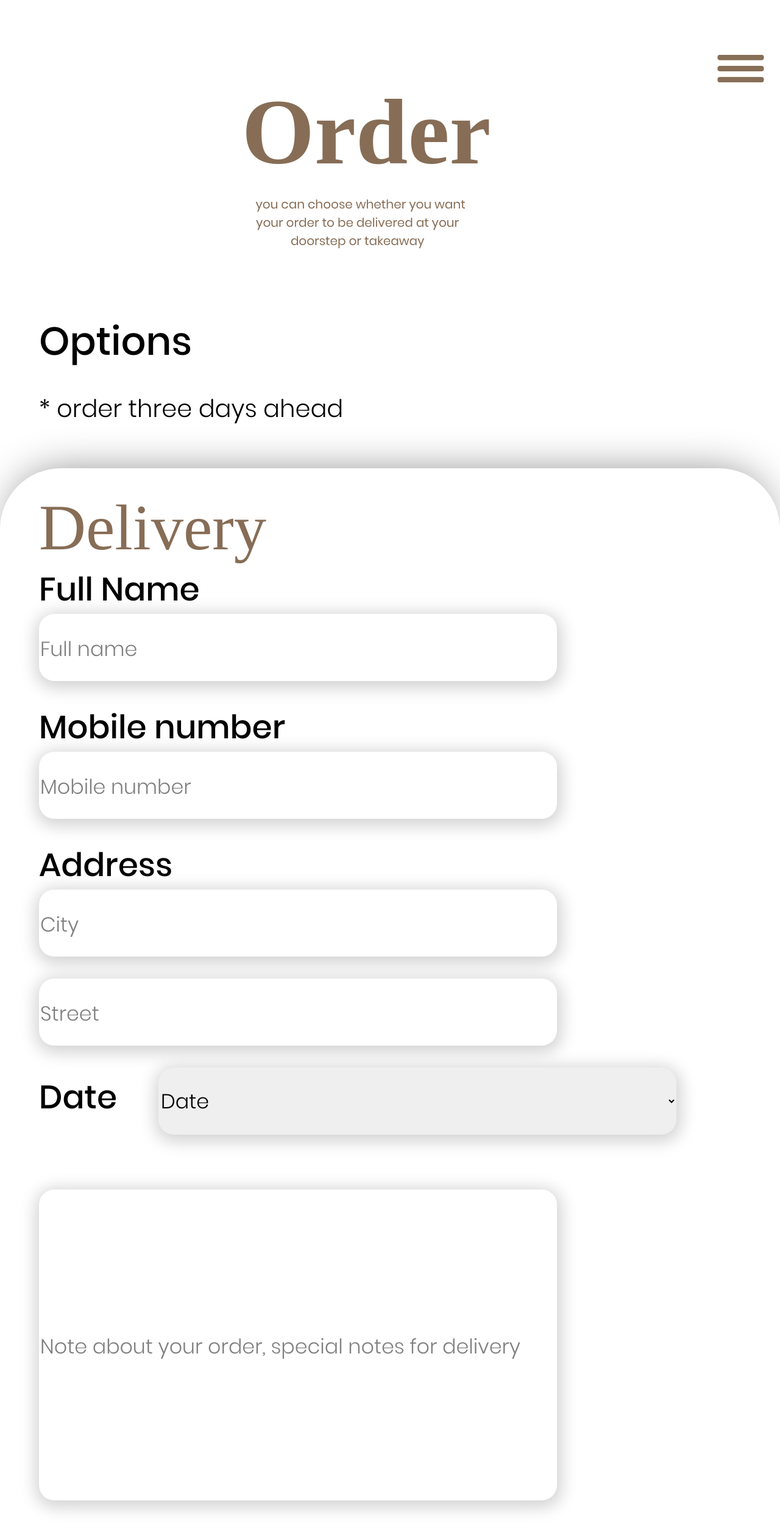
After one commit to charbelfares/bonapetit.lb, a PHP site: page /delivery-order.php in a window 1280 px wide. The commit adds this page. Shown: the whole page at 61% size. Run offline with PHP 8.4, Linux system fonts and the light colour scheme; some web fonts are replaced.

Commit message:
commit 2

```diff
--- /dev/null
+++ b/database.php
@@ -0,0 +1,6 @@
+<?php
+
+function connect(){
+    $connection = mysqli_connect('localhost','root','','bonapetit');
+    return $connection;
+}
--- /dev/null
+++ b/delivery-order.php
@@ -0,0 +1,65 @@
+<html>
+    <head>
+    <link rel="stylesheet" href="styles/deliver-order.css">
+    <link rel="stylesheet" href="styles/fonts.css">
+    <script src="inde.js"></script>
+    </head>
+    <body>
+    <img src="Links/Icons/burger.png" class="burger" onclick="openForm()">
+    <div id="myForm">
+            <img src="Links\Icons\reject2.png" id="reject" onclick="closeForm()"><br>
+            <div class="home">
+              <a href ="index.php">  Home </a>
+            </div>
+            <div class="profile">
+            <a href="register.php"> Profile </a>
+            </div>
+            <div class="designs">
+            <a href ="designs.php">Designs</a>
+            </div>
+            <div class="orders">
+            <a href="order.php">  Orders</a>
+            </div>
+        </div>
+        <span class="title">
+        <b>Order</b>
+        </span>
+        <span class="text">&nbsp;
+        you can choose whether you want <br>
+        your order to be delivered at your<br>
+         doorstep or takeaway
+        </span>
+        <div class="option">Options</div>
+            <div class="option-under">* order three days ahead</div>
+            <div class="delivery-form"><br><br>
+                <span class="title-under">Delivery</span>
+            <form>
+                <label for="fullname" class="font">
+                    Full Name
+                </label><br>
+                <input type="text" class="input" name="fullname" placeholder="Full name">
+                <br><br><br>
+                <label for="mobile" class="font">
+                    Mobile number
+                </label><br>
+                <input type="tel" class="input" name="mobile" placeholder="Mobile number">
+                <br><br><br>
+                <label for="Address" class="font">
+                    Address
+                </label><br>
+                <input type="text" class="input" name="city" placeholder="City">
+                <br><br><br>
+                <input type="text" class="input" name="street" placeholder="Street">
+                <br><br><br>
+                <label for="date" class="font">Date</label>
+                <select class="input">
+                    <option disabled selected>Date</option>
+                    <option>10/01/2022</option>
+                    <option>01/10/2022</option>
+                </select>
+                <br><br><br><br><br><br>
+                <input type="text" class="input1" name="info" placeholder="Note about your order, special notes for delivery">
+            </form>
+            </div>
+    </body>
+</html>
--- a/designs.php
+++ b/designs.php
@@ -23,7 +23,7 @@
             <a href="register.php"> Profile </a>
             </div>
             <div class="designs">
-                Designss
+                Designs
             </div>
             <div class="orders">
             <a href="order.php"> Orders</a>
--- a/inde.js
+++ b/inde.js
@@ -1,10 +1,5 @@
 function openForm() {
     document.getElementById("myForm").style.display = "block";
-    $('*').filter(function() {
-        return $(this).css('z-index') == 1;
-    }).each(function() {
-        $(this).style.opacity="50%";
-    });
 
 }
 
--- a/index.php
+++ b/index.php
@@ -1,13 +1,13 @@
 <html>
     <head>
-    <link rel="stylesheet" href="styles/indexx.css">
+    <link rel="stylesheet" href="styles/index.css">
     <link rel="stylesheet" href="styles/fonts.css">
     <script src="inde.js"></script>
     </head>
     <body>
         <img src="Links/Icons/Asset.png" class="logo">
         <img src="Links/Icons/burger.png" class="burger" onclick="openForm()">
-        <h1 class="test">Un petit box<br>plein de plaisir</h1>
+        <h1 class="test"><b>Un petit box<br>plein de plaisir</b></h1>
        <a href="order.php"> <span class="button1">
        &nbsp;&nbsp; Design your cake &nbsp;&nbsp
         </span></a>
--- /dev/null
+++ b/styles/deliver-order.css
@@ -0,0 +1,157 @@
+body{
+    margin:0;
+}
+a, a:hover, a:focus, a:active {
+    text-decoration: none;
+    color: inherit;
+}
+.burger{
+    float:right;
+    margin-top:7%;
+    margin-right:2%;
+}
+#myForm{
+    display: none;
+    height: 70%;
+    width: 25%;
+    background-color: white;
+    position: absolute;
+    right:0;
+    top:0;
+    box-shadow: grey -20px 20px 20px 1px;
+    z-index: 1;
+}
+#reject{
+    position: absolute;
+    top:5%;
+    left: 65%;
+}
+
+.home{
+    position: absolute;
+    color:#876D56;
+    font-family: poppins-regular;
+    font-size:40pt;
+    top:20%;
+    margin-left: 11%;
+}
+.profile{
+    position: absolute;
+    color:#876D56;
+    font-family: poppins-regular;
+    font-size:40pt;
+    top:27%;
+    margin-left: 11%;
+}
+
+.designs{
+    position: absolute;
+    color:#876D56;
+    font-family: poppins-regular;
+    font-size:40pt;
+    top:34%;
+    margin-left: 11%;
+}
+
+.orders{
+    position: absolute;
+    color:#876D56;
+    font-family: poppins-regular;
+    font-size:40pt;
+    top:41%;
+    margin-left: 11%;
+}
+.bro{
+    color: #BCD5D1;
+    font-family:introscriptdemo-medium;
+    text-align: center;
+    font-size: 110px;
+    margin-top: 12%;
+    position: absolute;
+    margin-left: 37%;
+}
+
+.title{
+    font-family: introscriptdemo-medium;
+    color:#876D56;
+    text-align: center;
+    font-size: 115pt;
+    margin-top: 10%;
+    position: absolute;
+    margin-left: 31%;
+}
+.text{
+    position: absolute;
+    color: #876d56;
+    font-family: poppins-regular;
+    font-size: 20px;
+    margin-top: 25%;
+    margin-left: 32%;
+     text-align: center;
+
+    }
+    .option{
+        font-family: poppins-medium;
+        font-size: 48pt;
+        position: absolute;
+        margin-left:5%;
+        margin-top: 40%;
+    }
+    .option-under{
+        font-family: poppins-light;
+        font-size: 30pt;
+        position: absolute;
+        margin-left:5%;
+        margin-top: 50%;
+    }
+.delivery-form{
+    position: absolute;
+    width: 100%;
+    height: 100%;
+    margin-top:60%;
+    background-color: white;
+    border-top-left-radius: 100px;
+    border-top-right-radius: 100px;
+    box-shadow: grey 0px -14px 68px -22px;
+}
+.title-under{
+    font-family: introscriptdemo-medium;
+    color:#876D56;
+    text-align: center;
+    font-size: 80pt;
+    margin: 5%;
+}
+.font{
+    font-family: poppins-medium;
+    font-size: 40pt;
+    margin-left: 5%;
+}
+.input{
+    border:none;
+    width: 850px;
+    border-radius: 25px;
+    box-shadow: 1px 5px 20pt 5pt #d3d3d3;
+    height: 110px;
+    margin-left: 5%;
+}
+
+::placeholder { /* Chrome, Firefox, Opera, Safari 10.1+ */
+    color: gray;
+    opacity: 1;
+    font-family: poppins-light;
+    font-size: 25pt;
+    text-align: left;
+  }
+  input[type='text'] { font-size: 30pt;  font-family: poppins-light;}
+  input[type='password'] { font-size: 30pt;  font-family: poppins-light;}
+  input[type='tel'] { font-size: 30pt;  font-family: poppins-light;}
+  select{font-size: 25pt;  font-family: poppins-light;}
+
+  .input1{
+    border:none;
+    width: 850px;
+    border-radius: 25px;
+    box-shadow: 1px 5px 20pt 5pt #d3d3d3;
+    height: 510px;
+    margin-left: 5%;
+  }
```
Also changed, not shown: deliver.php (added, +45 -0 lines), order.php (+32 -9 lines), styles/delivery.css (added, +159 -0 lines), styles/index.css (renamed from styles/indexx.css, +7 -6 lines), styles/order.css (+67 -3 lines), test.php (added, +44 -0 lines), Links/Icons/upload.png (added).
